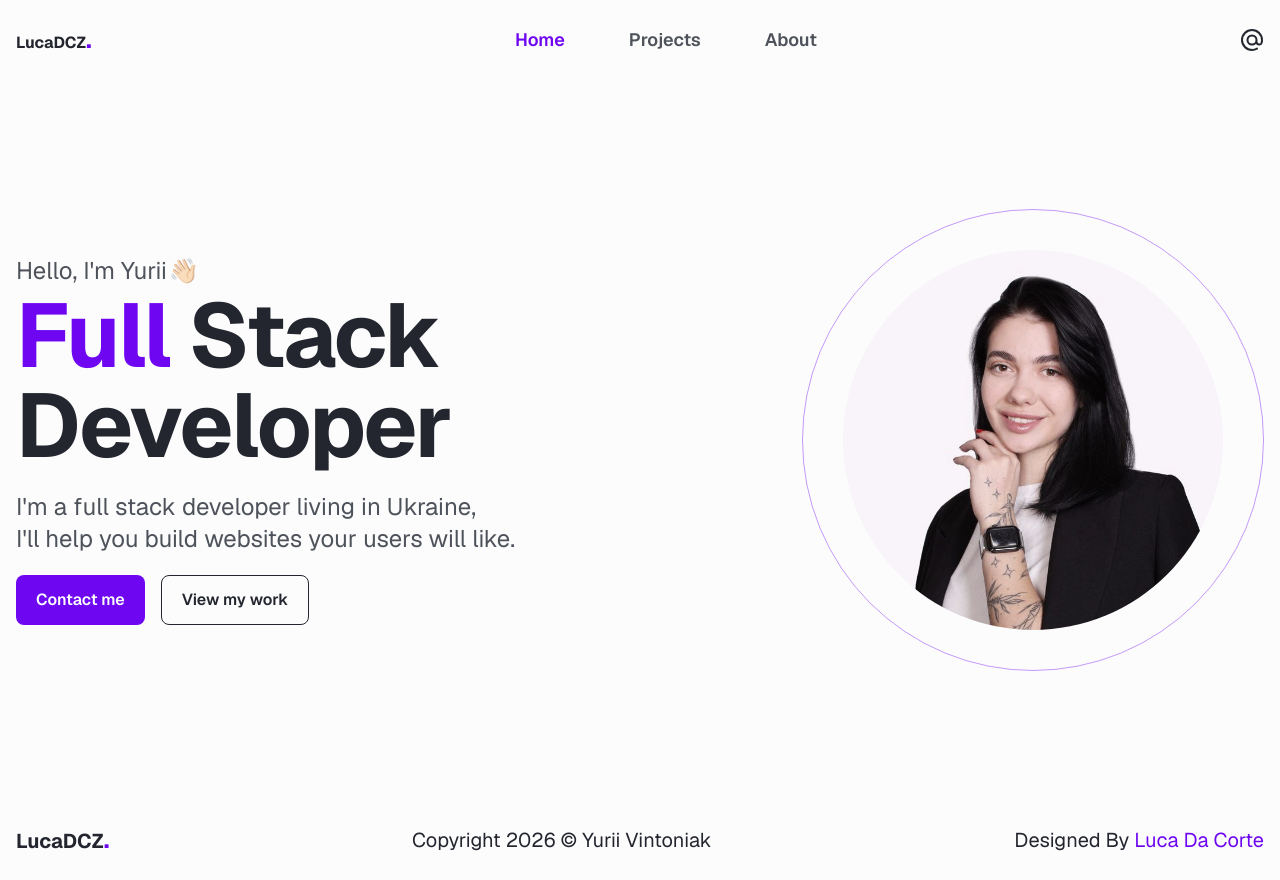
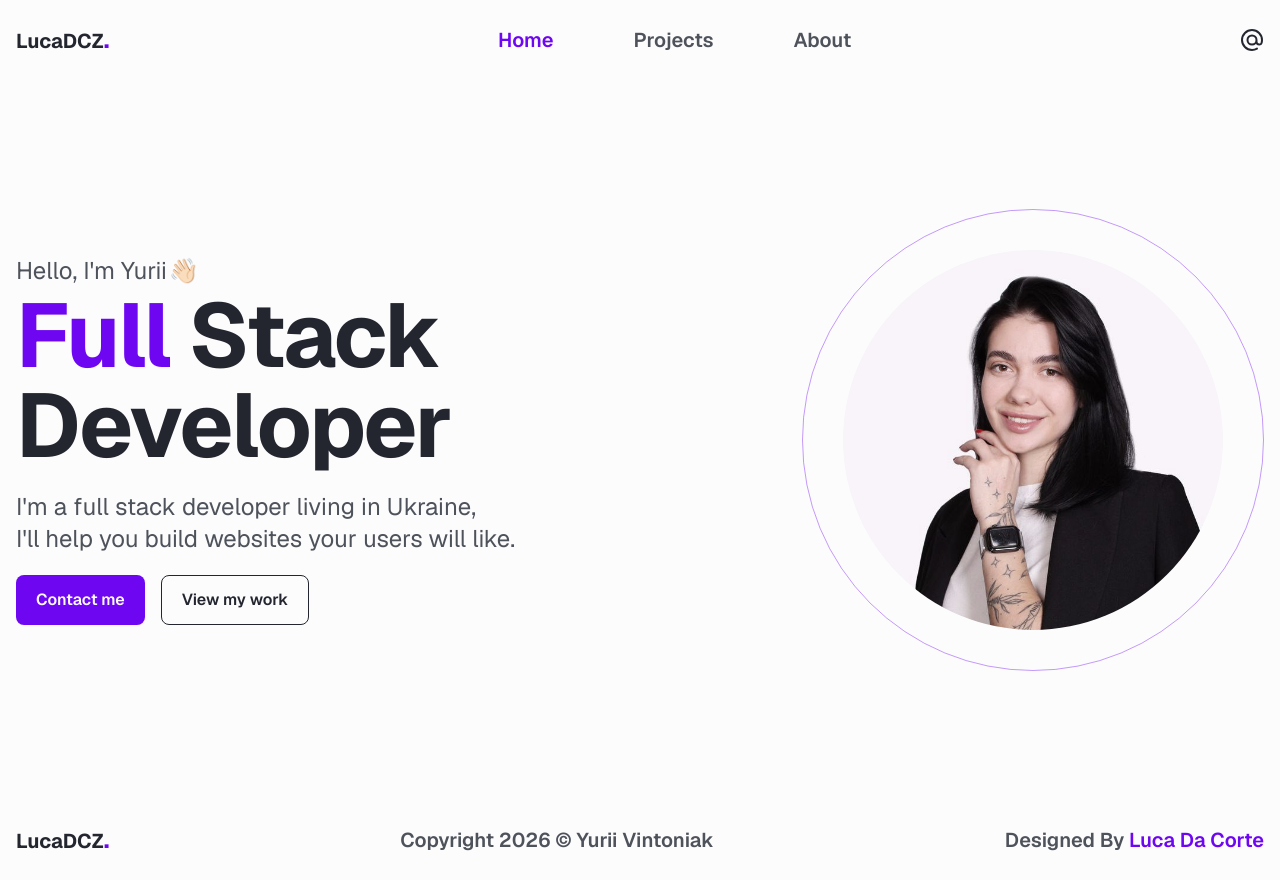
Before and after one commit to yuriivintoniak/vintoniak-dev, a Next.js app: page / in a window 1280 px wide. Built offline with nearby package versions, Linux system fonts and the light colour scheme.

Commit message:
refactor: unify header and footer typography and adjust header navigation spacing styles

```diff
--- a/src/components/Footer/Footer.tsx
+++ b/src/components/Footer/Footer.tsx
@@ -4,9 +4,9 @@ export function Footer() {
   const year = new Date().getFullYear();
 
   return (
-    <footer className='py-2 text-xl'>
+    <footer className='py-2 text-xl text-text-primary font-semibold'>
       <div className='flex flex-col md:flex-row items-center justify-between gap-5 md:gap-0 p-4'>
-        <div className='font-bold'>
+        <div className='text-foreground font-bold'>
           <Link href='/'>LucaDCZ</Link>
           <span className='text-text-accent text-2xl'>.</span>
         </div>
--- a/src/components/Header/Header.tsx
+++ b/src/components/Header/Header.tsx
@@ -5,13 +5,13 @@ import { HeaderNavigation } from './HeaderNavigation'
 
 export function Header() {
   return (
-    <header className='py-2'>
+    <header className='py-2 text-xl'>
       <div className='mx-auto p-4 flex items-center justify-between'>
         <div className='font-bold'>
           <Link href='/'>LucaDCZ</Link>
           <span className='text-text-accent text-2xl'>.</span>
         </div>
-        <nav className='hidden lg:flex text-text-primary text-lg font-semibold'>
+        <nav className='hidden lg:flex text-text-primary font-semibold'>
           <HeaderNavigation />
         </nav>
         <div>
--- a/src/components/Header/HeaderNavigation.tsx
+++ b/src/components/Header/HeaderNavigation.tsx
@@ -12,7 +12,7 @@ export function HeaderNavigation() {
         <Link
           key={navItem.href}
           href={navItem.href}
-          className={`mx-8
+          className={`mx-10
             ${pathname === navItem.href ? 'text-text-accent' : ''}`
           }
         >
```
